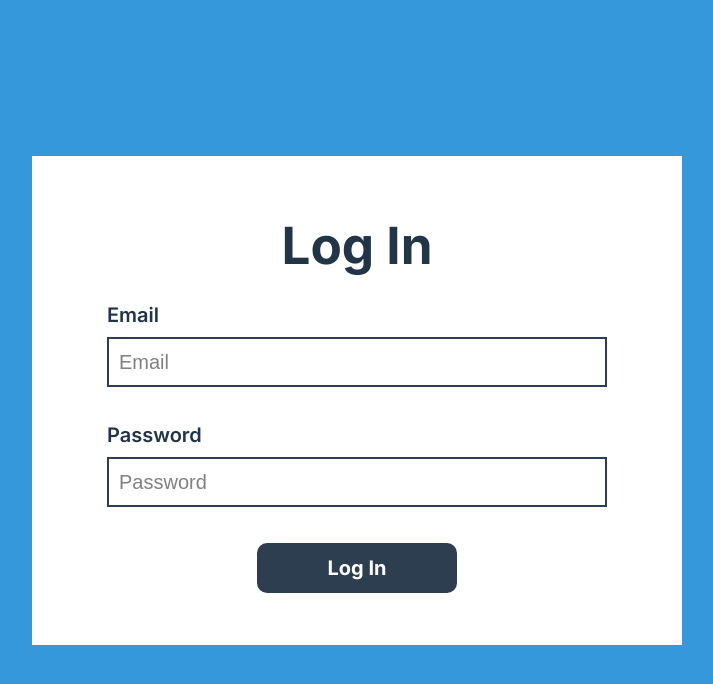
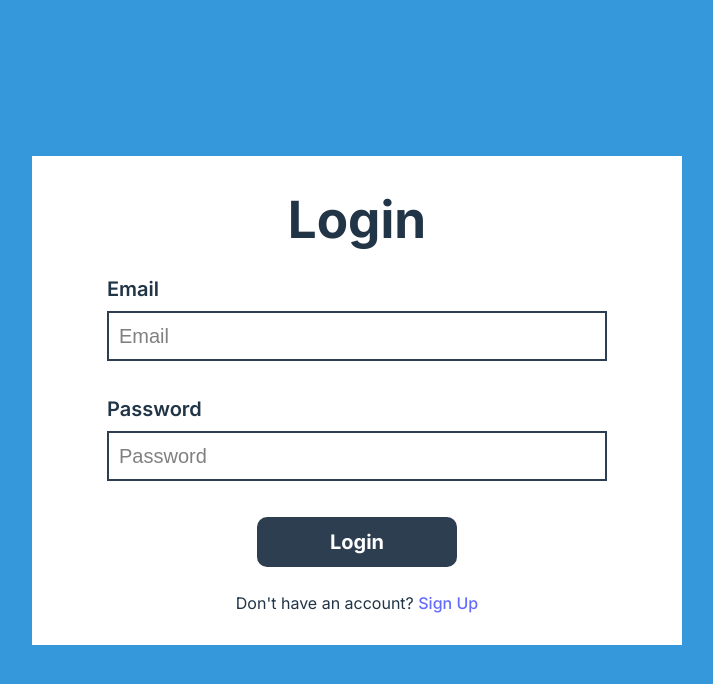
Before and after one commit to Hussein-Abdallah0/CareerForgeAI, a React (Vite) app in the folder frontend/: page / in a window 1280 px wide. Shown: the top 684 px of the page, without its empty margins (283-996 px from the left). Built offline with nearby package versions, Linux system fonts and the light colour scheme.

Commit message:
Finish login page -Add signup link

```diff
--- a/frontend/src/pages/Login/index.jsx
+++ b/frontend/src/pages/Login/index.jsx
@@ -15,7 +15,7 @@ const Login = () => {
   return (
     <div className="login-body">
       <div className="login-section">
-        <h1 className="header">Log In</h1>
+        <h1 className="header">Login</h1>
         {error && <div className="error-message">{error}</div>}
         <form className="login-form" onSubmit={(e) => handleSubmit(e, onLoginSuccess)}>
           <Input
@@ -40,11 +40,14 @@ const Login = () => {
 
           <Button
             version="primary"
-            text={isSubmitting ? "Logging in..." : "Log In"}
+            text={isSubmitting ? "Logging in..." : "Login"}
             type="submit"
             disabled={isSubmitting}
           />
         </form>
+        <p>
+          Don't have an account? <a href="/signup">Sign Up</a>
+        </p>
       </div>
     </div>
   );
```
